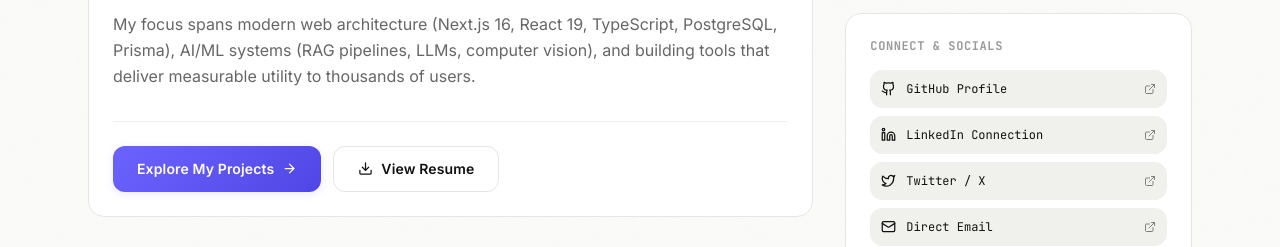
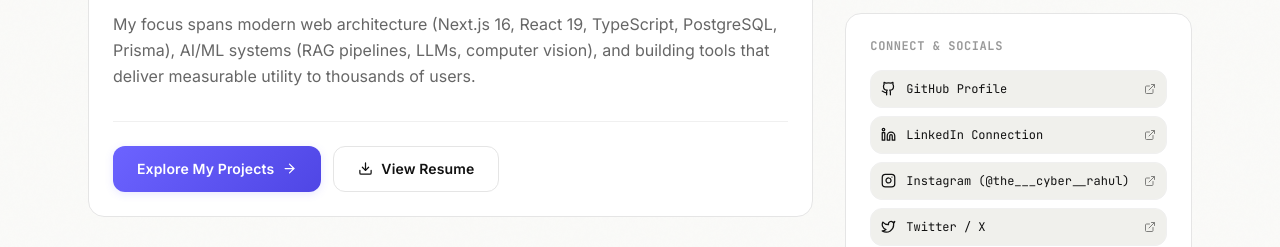
Before and after one commit to dasrahulprasad05-dev/RAHUL_PROTFOLIO, a Next.js app in the folder frontend/: page /about in a window 1280 px wide. Shown: the part 553-800 px from the top of the page. Built offline with nearby package versions, Linux system fonts and the light colour scheme; no server answers.

Commit message:
Stabilize Swasthya Sathi card to prevent flickering and add Instagram profile link

```diff
--- a/frontend/src/app/about/page.tsx
+++ b/frontend/src/app/about/page.tsx
@@ -1,6 +1,6 @@
 "use client";
 
-import { Github, Linkedin, Twitter } from "@/components/Icons";
+import { Github, Linkedin, Twitter, Instagram } from "@/components/Icons";
 import { useEffect, useState } from "react";
 import Link from "next/link";
 import { motion } from "framer-motion";
@@ -202,6 +202,7 @@
                   {[
                     { icon: Github, label: "GitHub Profile", href: settings.github_url || "https://github.com/dasrahulprasad05-dev" },
                     { icon: Linkedin, label: "LinkedIn Connection", href: settings.linkedin_url || "https://linkedin.com/in/rahul-prasad-das" },
+                    { icon: Instagram, label: "Instagram (@the___cyber__rahul)", href: settings.instagram_url || "https://www.instagram.com/the___cyber__rahul/" },
                     { icon: Twitter, label: "Twitter / X", href: "https://x.com" },
                     { icon: Mail, label: "Direct Email", href: `mailto:${settings.contact_email || "dasrahulprasad05@gmail.com"}` },
                   ].map((s) => (
--- a/frontend/src/app/contact/page.tsx
+++ b/frontend/src/app/contact/page.tsx
@@ -1,6 +1,6 @@
 "use client";
 
-import { Github, Linkedin } from "@/components/Icons";
+import { Github, Linkedin, Instagram } from "@/components/Icons";
 import { useState, useEffect } from "react";
 import { motion } from "framer-motion";
 import {
@@ -249,6 +249,24 @@
                   </div>
                 </a>
 
+                {/* Instagram */}
+                <a
+                  href="https://www.instagram.com/the___cyber__rahul/"
+                  target="_blank"
+                  rel="noopener noreferrer"
+                  className="p-3 rounded-xl bg-[var(--color-surface-alt)] border border-[var(--color-border-subtle)] flex items-center gap-3 hover:border-[var(--color-brand)] transition-colors group"
+                >
+                  <div className="w-9 h-9 rounded-lg bg-[var(--color-brand-glow)] text-[var(--color-brand)] flex items-center justify-center flex-shrink-0">
+                    <Instagram size={16} />
+                  </div>
+                  <div className="min-w-0">
+                    <div className="text-[11px] text-[var(--color-text-muted)] font-mono">Instagram Profile</div>
+                    <div className="text-xs font-semibold text-[var(--color-text-primary)] group-hover:text-[var(--color-brand)] transition-colors">
+                      @the___cyber__rahul
+                    </div>
+                  </div>
+                </a>
+
                 {/* Location */}
                 <div className="p-3 rounded-xl bg-[var(--color-surface-alt)] border border-[var(--color-border-subtle)] flex items-center gap-3">
                   <div className="w-9 h-9 rounded-lg bg-[var(--color-brand-glow)] text-[var(--color-brand)] flex items-center justify-center flex-shrink-0">
--- a/frontend/src/app/page.tsx
+++ b/frontend/src/app/page.tsx
@@ -10,6 +10,7 @@
 } from "lucide-react";
 import SectionWrapper from "@/components/SectionWrapper";
 import { api, type ProjectWithTech, type BuildLog } from "@/lib/api";
+import { fallbackProjects, fallbackSettings, fallbackBuildLogs } from "@/lib/fallbackData";
 
 // ─── Stagger animation helpers ────────────────────────────
 const stagger = {
@@ -100,10 +101,12 @@
 }
 
 export default function HomePage() {
-  const [projects, setProjects] = useState<ProjectWithTech[]>([]);
-  const [settings, setSettings] = useState<Record<string, string>>({});
-  const [buildLogs, setBuildLogs] = useState<BuildLog[]>([]);
-  const [loaded, setLoaded] = useState(false);
+  const [projects, setProjects] = useState<ProjectWithTech[]>(() =>
+    fallbackProjects.filter((p) => p.featured)
+  );
+  const [settings, setSettings] = useState<Record<string, string>>(() => fallbackSettings);
+  const [buildLogs, setBuildLogs] = useState<BuildLog[]>(() => fallbackBuildLogs.slice(0, 3));
+  const [loaded, setLoaded] = useState(true);
 
   useEffect(() => {
     Promise.all([
@@ -112,9 +115,9 @@
       api.getBuildLogs(),
     ])
       .then(([proj, sett, logs]) => {
-        setProjects(proj);
-        setSettings(sett);
-        setBuildLogs(logs.slice(0, 3));
+        if (proj && proj.length > 0) setProjects(proj);
+        if (sett && Object.keys(sett).length > 0) setSettings(sett);
+        if (logs && logs.length > 0) setBuildLogs(logs.slice(0, 3));
         setLoaded(true);
       })
       .catch(() => setLoaded(true));
@@ -124,6 +127,7 @@
 
   const currentProject =
     projects.find((p) => p.slug === "swasthya-sathi-ai") ||
+    fallbackProjects.find((p) => p.slug === "swasthya-sathi-ai") ||
     projects.find((p) => p.status === "live" || p.status === "in-development") ||
     projects[0];
 
--- a/frontend/src/app/resume/page.tsx
+++ b/frontend/src/app/resume/page.tsx
@@ -1,6 +1,6 @@
 "use client";
 
-import { Github, Linkedin } from "@/components/Icons";
+import { Github, Linkedin, Instagram } from "@/components/Icons";
 import { useEffect, useState } from "react";
 import { motion } from "framer-motion";
 import {
@@ -145,6 +145,15 @@
                   >
                     <Linkedin size={16} className="text-[var(--color-brand)] flex-shrink-0" />
                     <span className="truncate">linkedin.com/in/rahul-prasad-das</span>
+                  </a>
+                  <a
+                    href={settings.instagram_url || "https://www.instagram.com/the___cyber__rahul/"}
+                    target="_blank"
+                    rel="noopener noreferrer"
+                    className="flex items-center gap-3 text-[var(--color-text-secondary)] hover:text-[var(--color-brand)] transition-colors"
+                  >
+                    <Instagram size={16} className="text-[var(--color-brand)] flex-shrink-0" />
+                    <span className="truncate">instagram.com/the___cyber__rahul</span>
                   </a>
                 </div>
               </div>
--- a/frontend/src/components/Footer.tsx
+++ b/frontend/src/components/Footer.tsx
@@ -1,6 +1,6 @@
 "use client";
 
-import { Github, Linkedin, Twitter } from "@/components/Icons";
+import { Github, Linkedin, Twitter, Instagram } from "@/components/Icons";
 import Link from "next/link";
 import {
   Mail, ArrowUp
@@ -10,6 +10,7 @@
 const socialLinks = [
   { icon: Github, href: "https://github.com/dasrahulprasad05-dev", label: "GitHub" },
   { icon: Linkedin, href: "https://linkedin.com/in/rahul-prasad-das", label: "LinkedIn" },
+  { icon: Instagram, href: "https://www.instagram.com/the___cyber__rahul/", label: "Instagram" },
   { icon: Twitter, href: "https://x.com", label: "Twitter" },
   { icon: Mail, href: "mailto:dasrahulprasad05@gmail.com", label: "Email" },
 ];
--- a/frontend/src/components/Icons.tsx
+++ b/frontend/src/components/Icons.tsx
@@ -64,3 +64,24 @@
     </svg>
   );
 }
+
+export function Instagram({ size = 20, className = "", ...props }: IconProps) {
+  return (
+    <svg
+      width={size}
+      height={size}
+      viewBox="0 0 24 24"
+      fill="none"
+      stroke="currentColor"
+      strokeWidth="2"
+      strokeLinecap="round"
+      strokeLinejoin="round"
+      className={className}
+      {...props}
+    >
+      <rect width="20" height="20" x="2" y="2" rx="5" ry="5" />
+      <path d="M16 11.37A4 4 0 1 1 12.63 8 4 4 0 0 1 16 11.37z" />
+      <line x1="17.5" x2="17.51" y1="6.5" y2="6.5" />
+    </svg>
+  );
+}
--- a/frontend/src/components/Navbar.tsx
+++ b/frontend/src/components/Navbar.tsx
@@ -6,7 +6,7 @@
 import { motion, AnimatePresence } from "framer-motion";
 import { useTheme } from "./ThemeProvider";
 import { Sun, Moon, Menu, X, ArrowUpRight } from "lucide-react";
-import { Github, Linkedin } from "@/components/Icons";
+import { Github, Linkedin, Instagram } from "@/components/Icons";
 
 const navLinks = [
   { href: "/work", label: "Work" },
@@ -222,6 +222,15 @@
                 >
                   <Linkedin size={18} />
                 </a>
+                <a
+                  href="https://www.instagram.com/the___cyber__rahul/"
+                  target="_blank"
+                  rel="noopener noreferrer"
+                  className="p-1.5 rounded-lg hover:text-[var(--color-brand)] hover:bg-[var(--color-surface-alt)] transition-colors"
+                  aria-label="Instagram"
+                >
+                  <Instagram size={18} />
+                </a>
               </div>
             </div>
           </motion.div>
--- a/frontend/src/lib/api.ts
+++ b/frontend/src/lib/api.ts
@@ -133,8 +133,9 @@
       return [
         { id: "sl-1", platform: "github", url: "https://github.com/dasrahulprasad05-dev", icon: "Github", order: 1 },
         { id: "sl-2", platform: "linkedin", url: "https://linkedin.com/in/rahul-prasad-das", icon: "Linkedin", order: 2 },
-        { id: "sl-3", platform: "twitter", url: "https://x.com", icon: "Twitter", order: 3 },
-        { id: "sl-4", platform: "email", url: "mailto:dasrahulprasad05@gmail.com", icon: "Mail", order: 4 },
+        { id: "sl-3", platform: "instagram", url: "https://www.instagram.com/the___cyber__rahul/", icon: "Instagram", order: 3 },
+        { id: "sl-4", platform: "twitter", url: "https://x.com", icon: "Twitter", order: 4 },
+        { id: "sl-5", platform: "email", url: "mailto:dasrahulprasad05@gmail.com", icon: "Mail", order: 5 },
       ];
     }
   },
--- a/frontend/src/lib/fallbackData.ts
+++ b/frontend/src/lib/fallbackData.ts
@@ -658,5 +658,6 @@
   contact_email: "dasrahulprasad05@gmail.com",
   github_url: "https://github.com/dasrahulprasad05-dev",
   linkedin_url: "https://linkedin.com/in/rahul-prasad-das",
+  instagram_url: "https://www.instagram.com/the___cyber__rahul/",
   about_text: "I'm Rahul Prasad Das, a B.Tech Computer Science student at Ajay Binay Institute of Technology (ABIT), Cuttack, passionate about Full-Stack Engineering, Artificial Intelligence, and building impactful real-world software.\n\nI created ABIT EventHub—the official event ticketing and in-browser QR scanning platform for our college fest—and Swasthya Sathi AI, an accessible voice-enabled public healthcare companion for Odisha with native Odia NLP.\n\nMy focus spans modern web architecture (Next.js 16, React 19, TypeScript, PostgreSQL, Prisma), AI/ML systems (RAG pipelines, LLMs, computer vision), and building tools that deliver measurable utility to thousands of users.",
 };
```
